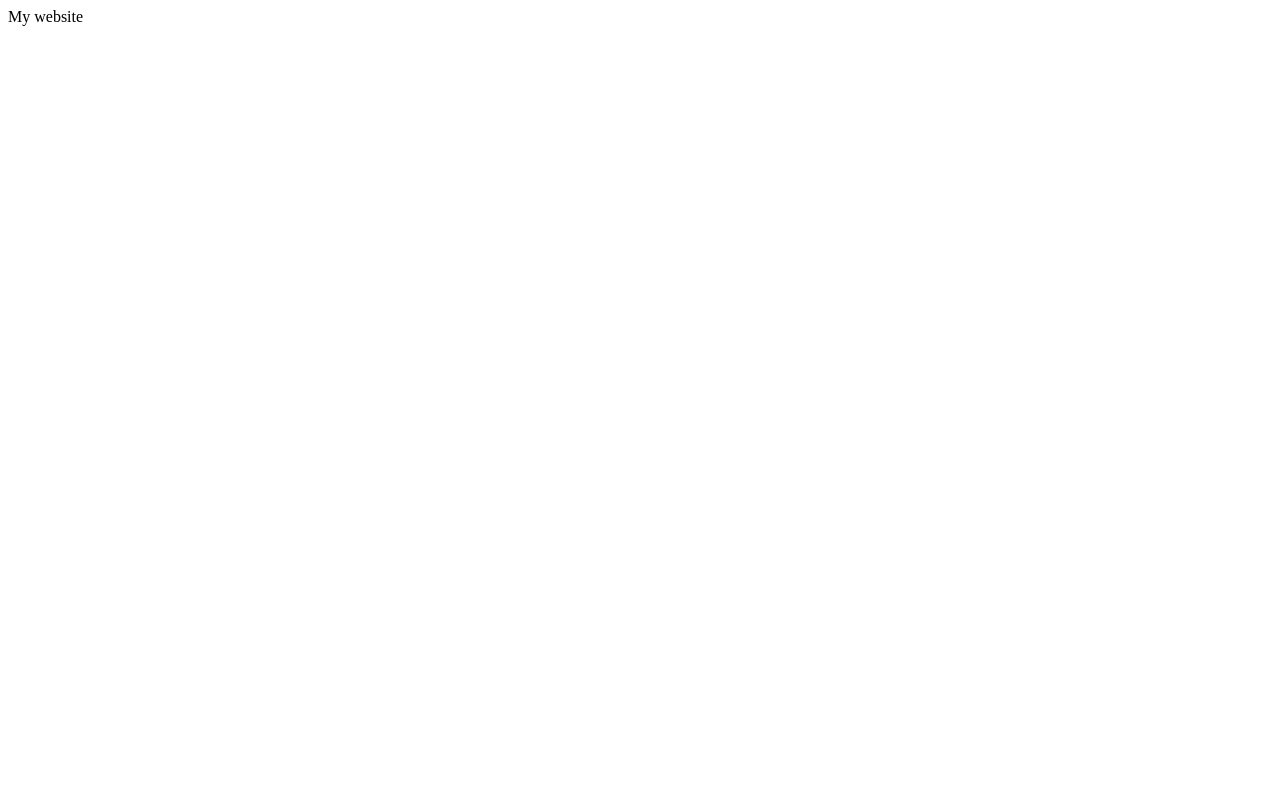
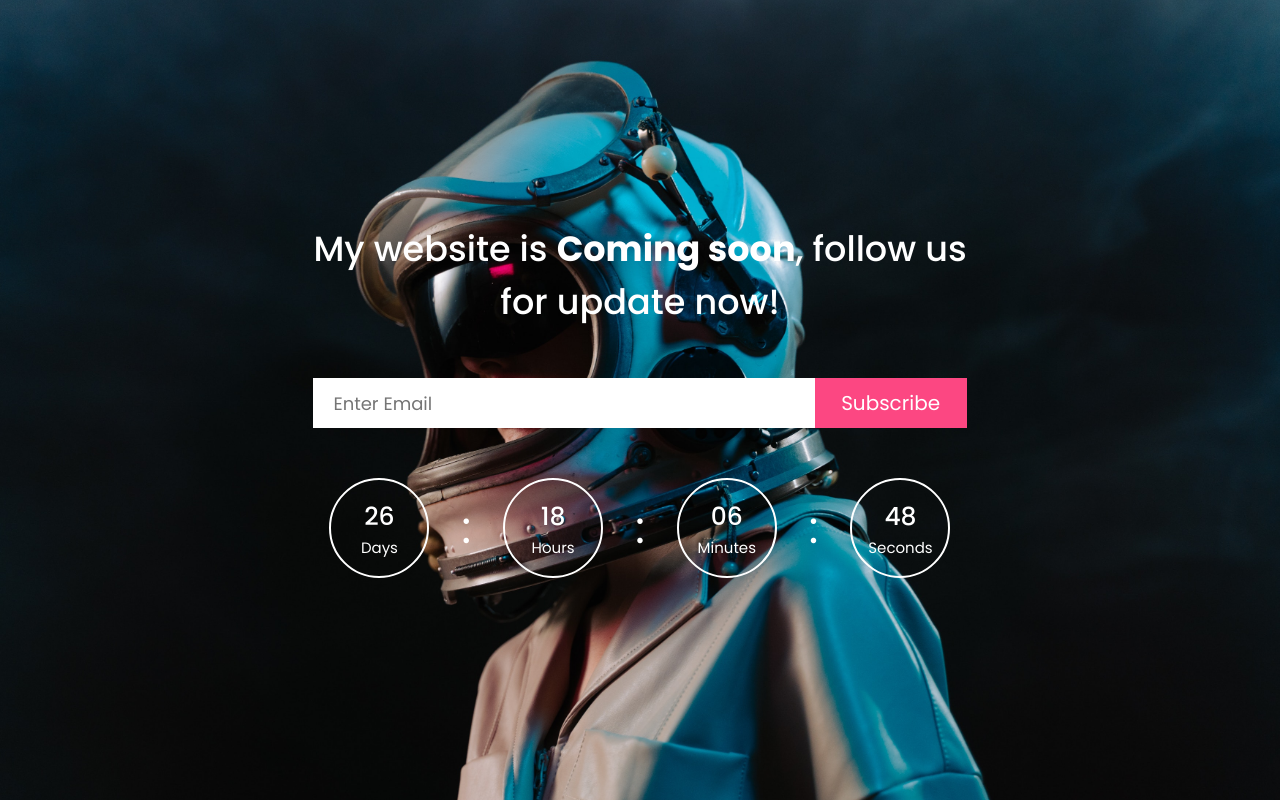
Before and after one commit to MUROD2298/coming-soon, a plain HTML site: page index.html in a window 1280 px wide. Drawn offline with Linux system fonts and the light colour scheme.

Commit message:
Finishing project

```diff
--- a/css/style.css
+++ b/css/style.css
@@ -0,0 +1,106 @@
+@import url("https://fonts.googleapis.com/css2?family=Poppins:ital,wght@0,200;0,300;0,400;0,500;0,600;0,700;0,800;0,900;1,200;1,300;1,400;1,500;1,600;1,700;1,800;1,900&display=swap");
+
+* {
+  margin: 0;
+  padding: 0;
+  box-sizing: border-box;
+  font-family: "Poppins", sans-serif;
+}
+
+html,
+body {
+  display: grid;
+  height: 100%;
+  width: 100%;
+  place-items: center;
+  background: url("../bg-img.jpg") no-repeat;
+  background-size: cover;
+  background-position: center;
+}
+
+.wrapper {
+  color: #fff;
+  max-width: 900px;
+  text-align: center;
+  padding: 0 50px;
+}
+
+.wrapper .title {
+  font-size: 35px;
+  font-weight: 500;
+}
+
+.wrapper .title span {
+  font-weight: 700;
+}
+
+.wrapper form {
+  margin: 50px 0;
+}
+
+.wrapper form .email-field {
+  height: 50px;
+  width: 100%;
+  display: flex;
+  align-items: center;
+  justify-content: center;
+}
+
+form .email-field input {
+  width: 100%;
+  height: 100%;
+  padding-left: 20px;
+  border: none;
+  outline: none;
+  font-size: 18px;
+}
+
+form .email-field button {
+  height: 100%;
+  width: 200px;
+  outline: none;
+  border: none;
+  background: #fc4782;
+  color: #fff;
+  font-size: 20px;
+  cursor: pointer;
+  transition: 0.5s;
+}
+form .email-field button:hover{
+  background: #f3f3f3;
+  color: #fc4782;
+}
+
+.wrapper .count-down{
+  display: flex;
+  width: 100%;
+  height: 100px;
+  flex-wrap: wrap;
+  align-items: center;
+  justify-content: space-around;
+}
+
+.wrapper .count-down .timer{
+  height: 100%;
+  width: 100px;
+  border: 2px solid;
+  border-radius: 50%;
+  display: flex;
+  align-items: center;
+  justify-content: center;
+
+}
+
+.count-down .timer .numb{
+  font-size: 25px;
+  font-weight: 500;
+}
+
+.count-down .timer .text{
+  font-size: 15px;
+}
+
+.count-down .clone{
+  font-size: 45px;
+
+}
--- a/index.html
+++ b/index.html
@@ -1,14 +1,93 @@
 <!DOCTYPE html>
 <html lang="en">
-<head>
-    <meta charset="UTF-8">
-    <meta http-equiv="X-UA-Compatible" content="IE=edge">
-    <meta name="viewport" content="width=device-width, initial-scale=1.0">
+  <head>
+    <meta charset="UTF-8" />
     <title>Document</title>
-</head>
-<body>
+    <link rel="stylesheet" href="./css/style.css" />
+  </head>
+
+  <body>
     <div class="wrapper">
-        <div class="title">My website</div>
+      <div class="title">
+        My website is <span>Coming soon</span>, follow us <br />
+        for update now!
+      </div>
+      <form action="#" class="form">
+        <div class="email-field">
+          <input type="email" placeholder="Enter Email" />
+          <button>Subscribe</button>
+        </div>
+      </form>
+      <div class="count-down">
+        <div class="timer day">
+          <div class="count">
+            <div class="numb">00</div>
+            <div class="text">Days</div>
+          </div>
+        </div>
+        <div class="clone">:</div>
+        <div class="timer hour">
+          <div class="count">
+            <div class="numb">00</div>
+            <div class="text">Hours</div>
+          </div>
+        </div>
+        <div class="clone">:</div>
+        <div class="timer min">
+          <div class="count">
+            <div class="numb">00</div>
+            <div class="text">Minutes</div>
+          </div>
+        </div>
+        <div class="clone">:</div>
+        <div class="timer sec">
+          <div class="count">
+            <div class="numb">00</div>
+            <div class="text">Seconds</div>
+          </div>
+        </div>
+      </div>
     </div>
-</body>
+    <script>
+      const day = document.querySelector(".day .numb");
+      const hour = document.querySelector(".hour .numb");
+      const min = document.querySelector(".min .numb");
+      const sec = document.querySelector(".sec .numb");
+      var timer = setInterval(() => {
+        var currentDate = new Date().getTime();
+        var launchDate = new Date("Sep 18, 2021 13:00:00").getTime();
+        var duration = launchDate - currentDate;
+        var days = Math.floor(duration / (1000 * 60 * 60 * 24));
+        var hours = Math.floor(
+          (duration % (1000 * 60 * 60 * 24)) / (1000 * 60 * 60)
+        );
+        var minutes = Math.floor((duration % (1000 * 60 * 60)) / (1000 * 60));
+        var seconds = Math.floor((duration % (1000 * 60)) / 1000);
+        day.innerHTML = days;
+        hour.innerHTML = hours;
+        min.innerHTML = minutes;
+        sec.innerHTML = seconds;
+
+        if (days < 10) {
+          day.innerHTML = "0" + days;
+        }
+
+        if (hours < 10) {
+          hour.innerHTML = "0" + hours;
+        }
+
+        if (minutes < 10) {
+          min.innerHTML = "0" + minutes;
+        }
+
+        if (seconds < 10) {
+          sec.innerHTML = "0" + seconds;
+        }
+
+        if(duration < 0) {
+          clearInterval(timer)
+        }
+      }, 1000);
+    </script>
+  </body>
 </html>
```
Also changed, not shown: bg-img.jpg (added).
